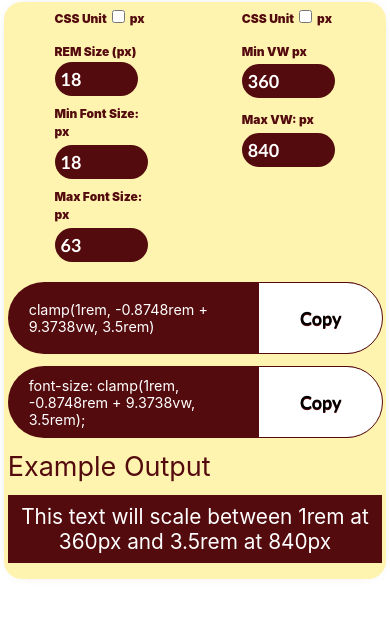
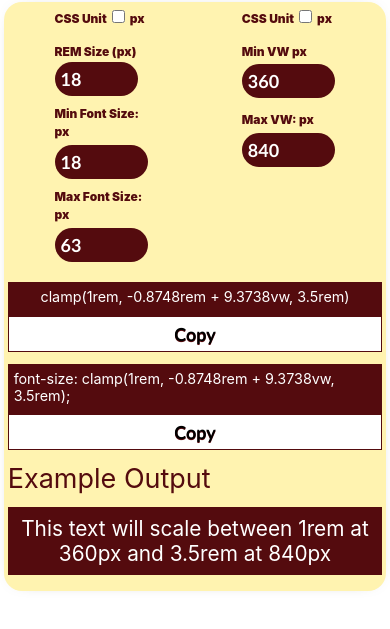
Before and after one commit to elkcityhazard/clamp-tool, a website with bundled scripts: page index.html in a window 390 px wide. Shown: the part 99-728 px from the top of the page. Built offline with nearby package versions, Linux system fonts and the light colour scheme.

Commit message:
mobile layout edits

```diff
--- a/index.html
+++ b/index.html
@@ -3,7 +3,7 @@
   <head>
     <meta charset="utf-8" />
     <meta name="author" content="Andrew McCall" />
-    <meta name="description" content="CSS Clamp Tool" />
+    <meta name="description" content="Use this simple css clamp tool to calculate your css clamps.  It's that easy!" />
     <meta
       name="viewport"
       content="width=device-width, initial-scale=1.0, maximum-scale=1.0, user-scalable=no"
--- a/style.css
+++ b/style.css
@@ -118,35 +118,47 @@ section.output {
 
 .output-container {
   background: var(--chocolate-cosmos);
-  border-radius: 2rem;
   color: var(--white);
   display: flex;
+  flex-flow: column nowrap;
   align-items: center;
   justify-content: flex-start;
   margin: 0.66rem auto;
-  padding-left: 1rem;
+  @media screen and (min-width: 768px) {
+    border-radius: 2rem;
+    flex-flow: row nowrap;
+    padding-left: 1rem;
+
+  }
 }
 
 .output-container code {
   font-size: clamp(0.75rem, 0.1875rem + 2.8125vw, 1.25rem);
-  padding: 3px;
+  margin-bottom: calc(var(--base-font-size) * 0.25);
+  padding: calc(var(--base-font-size) * 0.33);
   position: relative;
   vertical-align: center;
 }
 
 .output-container button {
   background: var(--white);
-  border-top-left-radius: 0;
-  border-bottom-left-radius: 0;
   border: 1px solid var(--chocolate-cosmos);
+  border-radius: 0;
   color: var(--black);
   cursor: pointer;
-  display: inline-block;
-  margin-left: auto;
-  margin-right: -1px;
-  height: calc(var(--base-font-size) * 4);
-  min-width: 125px;
   text-shadow: 0 1px 0 var(--chocolate-cosmos);
+  width: 100%;
+  @media screen and (min-width: 768px) {
+    border-radius: 2rem;
+    border-top-left-radius: 0;
+    border-bottom-left-radius: 0;
+    display: inline-block;
+    margin-left: auto;
+    margin-right: -1px;
+    height: calc(var(--base-font-size) * 4);
+    width: 15vw;
+    max-width: 125px;
+  }
 }
 
 .output-container button:hover,
```
